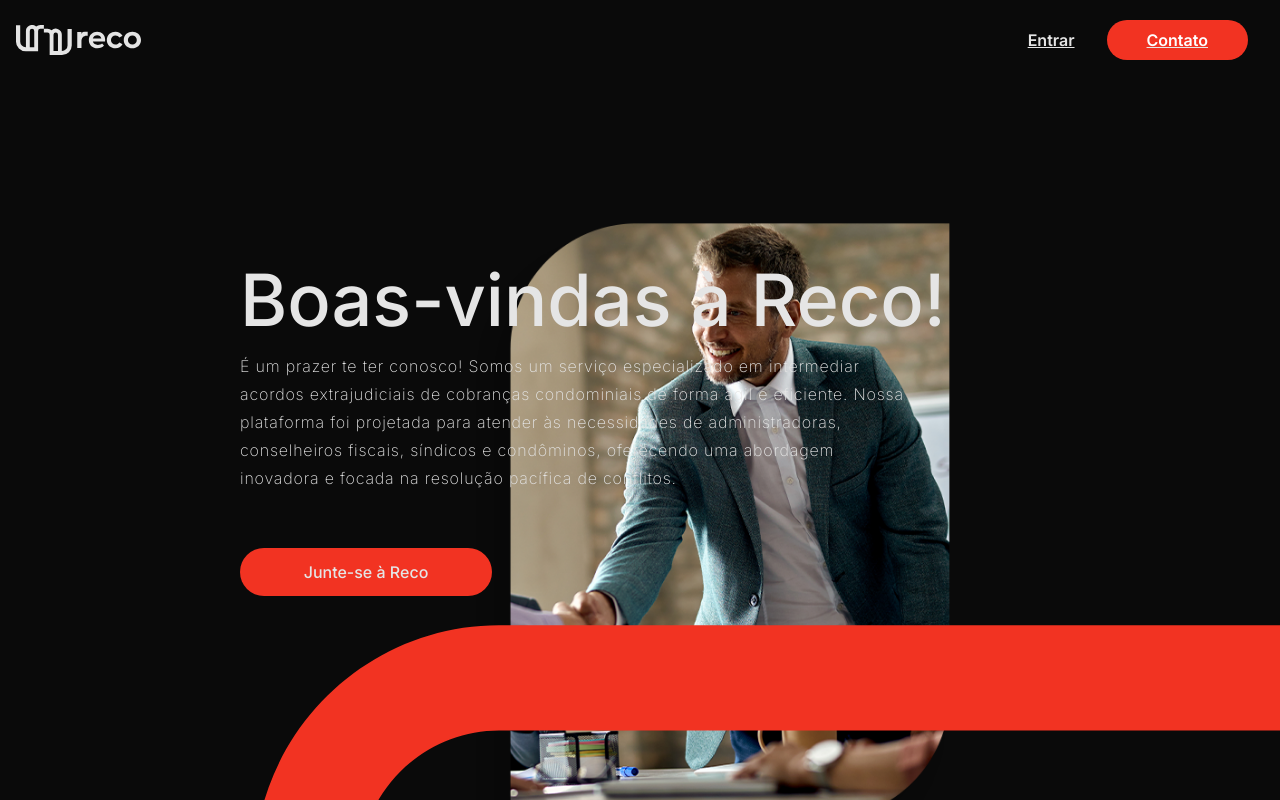
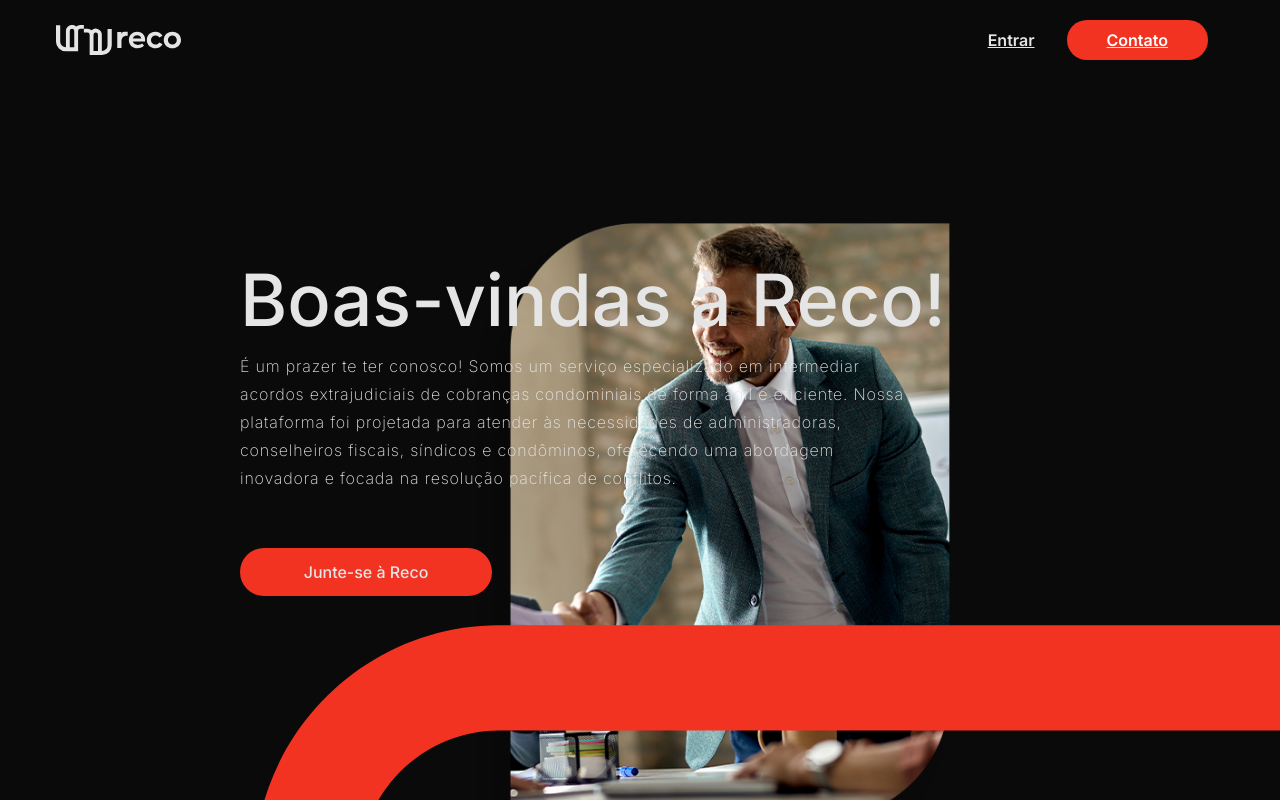
Before and after one commit to fpeduu/reco, a Next.js app in the folder nextjs_frontend/: page / in a window 1280 px wide. Shown: the top 800 px of the page. Built offline with nearby package versions, Linux system fonts and the light colour scheme; no server answers.

Commit message:
fix at header

```diff
--- a/nextjs_frontend/src/components/Header/header.tsx
+++ b/nextjs_frontend/src/components/Header/header.tsx
@@ -41,7 +41,7 @@ export default function Header() {
   return (
     <div
       className={`w-full absolute h-20 py-2 flex items-center ${
-        session ? "pr-28" : "pr-0"
+        session ? "pr-28" : "px-10"
       } ${bgClass} ${textClass}`}
     >
       {session && (
```
